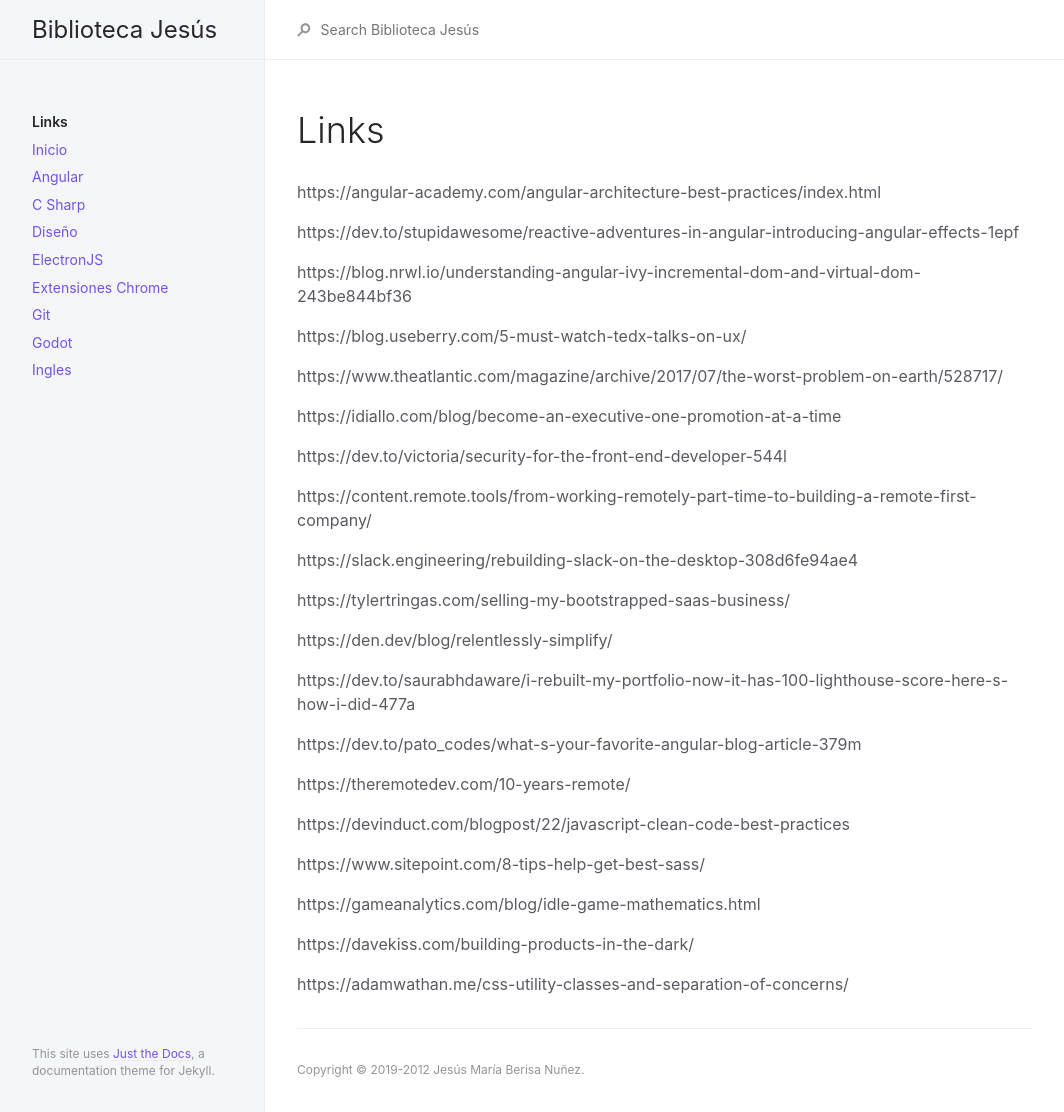
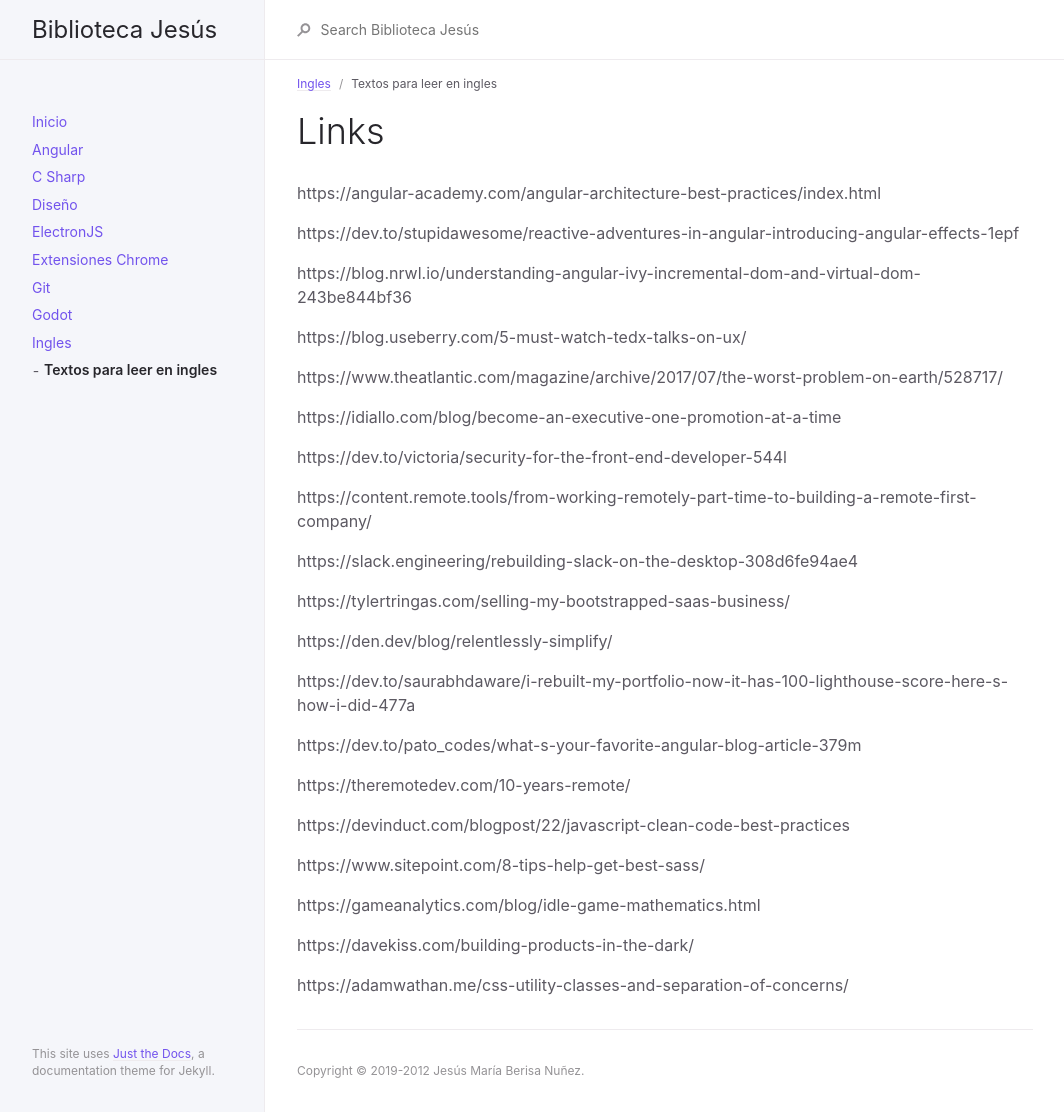
Before and after one commit to llius123/Biblioteca, a Jekyll site: the page built from docs/ingles/Textos_para_practicar_ingles.md, in a window 1280 px wide. Shown: the whole page, without its empty margins (107-1171 px from the left). Built offline with Jekyll 4.4.1, drawn with Linux system fonts in a browser that asks for light colours; our own code applies the rules of GitHub Pages for plain Markdown files.

Commit message:
Fix ingles

```diff
--- a/docs/ingles/Textos_para_practicar_ingles.md
+++ b/docs/ingles/Textos_para_practicar_ingles.md
@@ -1,3 +1,9 @@
+---
+layout: default
+title: Textos para leer en ingles
+parent: Ingles
+---
+
 # Links
 
 https://angular-academy.com/angular-architecture-best-practices/index.html
```
